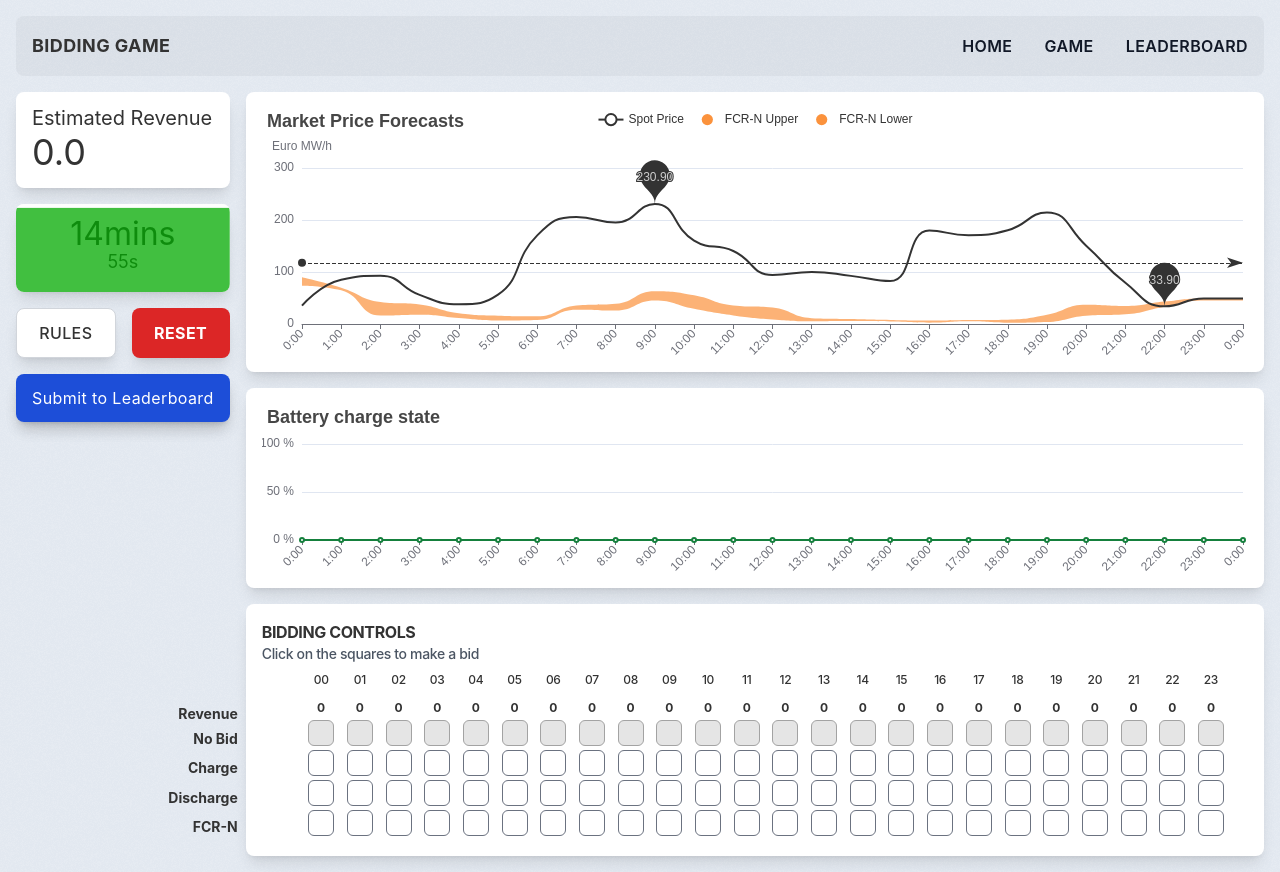
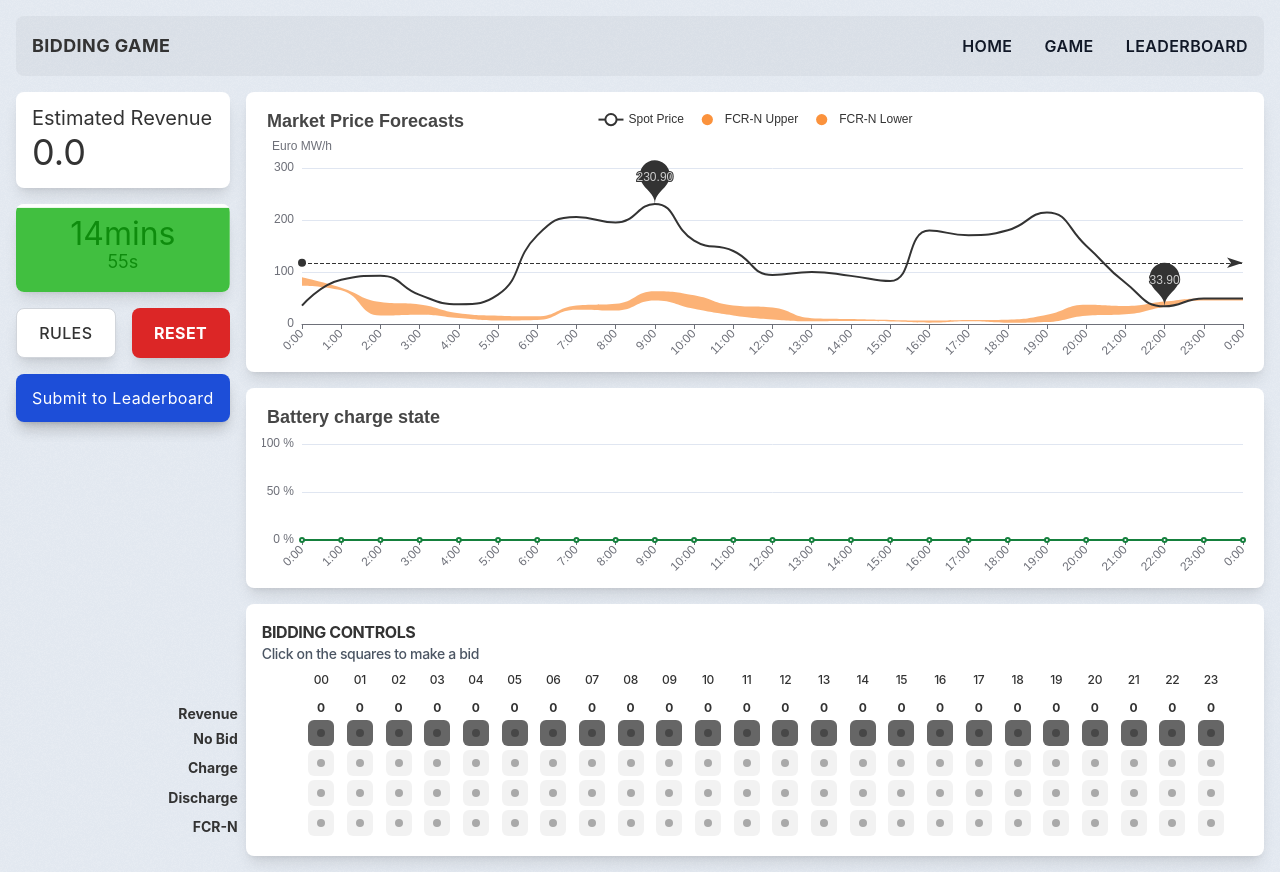
Before and after one commit to OllieFord/bidding-game, a SvelteKit app: page /game in a window 1280 px wide. Built offline with nearby package versions, Linux system fonts and the light colour scheme.

Commit message:
some styling tweaks

```diff
--- a/src/routes/game/+page.svelte
+++ b/src/routes/game/+page.svelte
@@ -354,24 +354,30 @@
 
                         <div>
                             <input class="hidden radio" type="radio" id={`no-bid-${ptu}`} name={`select-${ptu}`} value="0" bind:group={selectedValues[ptu+1]}  on:change={() => updateSelectedValue(ptu, '0')}  checked />
-                            <label class="radio-label inline-block p-3 border border-gray-500 rounded-md cursor-pointer hover:bg-blue-100 hover:border-blue-500" for={`no-bid-${ptu}`}></label>
+                            <label class="radio-label inline-block p-2 transition-all  bg-black/5 border border-transparent rounded-md cursor-pointer hover:bg-black/30 hover:border-black/30" for={`no-bid-${ptu}`}>
+                            <div class="h-2 w-2 bg-black/30 rounded-full"></div>
+                            </label>
                         </div>
                         <div>
                             <input class="hidden radio" type="radio" id={`charge-${ptu}`} name={`select-${ptu}`} value="1" bind:group={selectedValues[ptu+1]}  on:change={() => updateSelectedValue(ptu, '1')}  />
-                            <label class="radio-label inline-block p-3 border border-gray-500 rounded-md cursor-pointer hover:bg-blue-100 hover:border-blue-500" for={`charge-${ptu}`}></label>
+                            <label class="radio-label inline-block p-2 transition-all bg-black/5 border border-transparent rounded-md cursor-pointer hover:bg-black/30 hover:border-black/30" for={`charge-${ptu}`}>
+                                <div class="h-2 w-2 bg-black/30 rounded-full"></div>
+                            </label>
                         </div>
                         <div>
                             <input class="hidden radio" type="radio" id={`discharge-${ptu}`} name={`select-${ptu}`} value="2" bind:group={selectedValues[ptu+1]} on:change={() => updateSelectedValue(ptu, '2')}  />
-                            <label class="radio-label inline-block p-3 border border-gray-500 rounded-md cursor-pointer hover:bg-blue-100 hover:border-blue-500" for={`discharge-${ptu}`}></label>
+                            <label class="radio-label inline-block p-2 transition-all bg-black/5 border border-transparent rounded-md cursor-pointer hover:bg-black/30 hover:border-black/30" for={`discharge-${ptu}`}>
+                                <div class="h-2 w-2 bg-black/30 rounded-full"></div>
+                            </label>
                         </div>
                         <div>
                             <input class="hidden radio" type="radio" id={`fcrn-${ptu}`} name={`select-${ptu}`} value="3" bind:group={selectedValues[ptu+1]} on:change={() => updateSelectedValue(ptu, '3')}  />
-                            <label class="radio-label inline-block p-3 border border-gray-500 rounded-md cursor-pointer hover:bg-blue-100 hover:border-blue-500" for={`fcrn-${ptu}`}></label>
+                            <label class="radio-label inline-block p-2 transition-all bg-black/5 border border-transparent  rounded-md cursor-pointer hover:bg-black/30 hover:border-black/30" for={`fcrn-${ptu}`}>
+                                <div class="h-2 w-2 bg-black/30 rounded-full"></div>
+                            </label>
                         </div>
                     </fieldset>
                 </div>
-
-
 
             {/each}
             </div>
@@ -386,8 +392,10 @@
 <style>
 
     .radio:checked + .radio-label {
-        background-color: #e5e5e5; /* Background of selected button */
-        border-color: #a3a3a3; /* Border color of selected button */
+        background-color: rgba(0,0,0,0.6); /* Background of selected button */
+        /* background-color: #2a56ab; */
+        border-color: transparent; /* Border color of selected button */
         border-radius: 6px;
+        transition: cubic-bezier(1);
     }
 </style>
```
